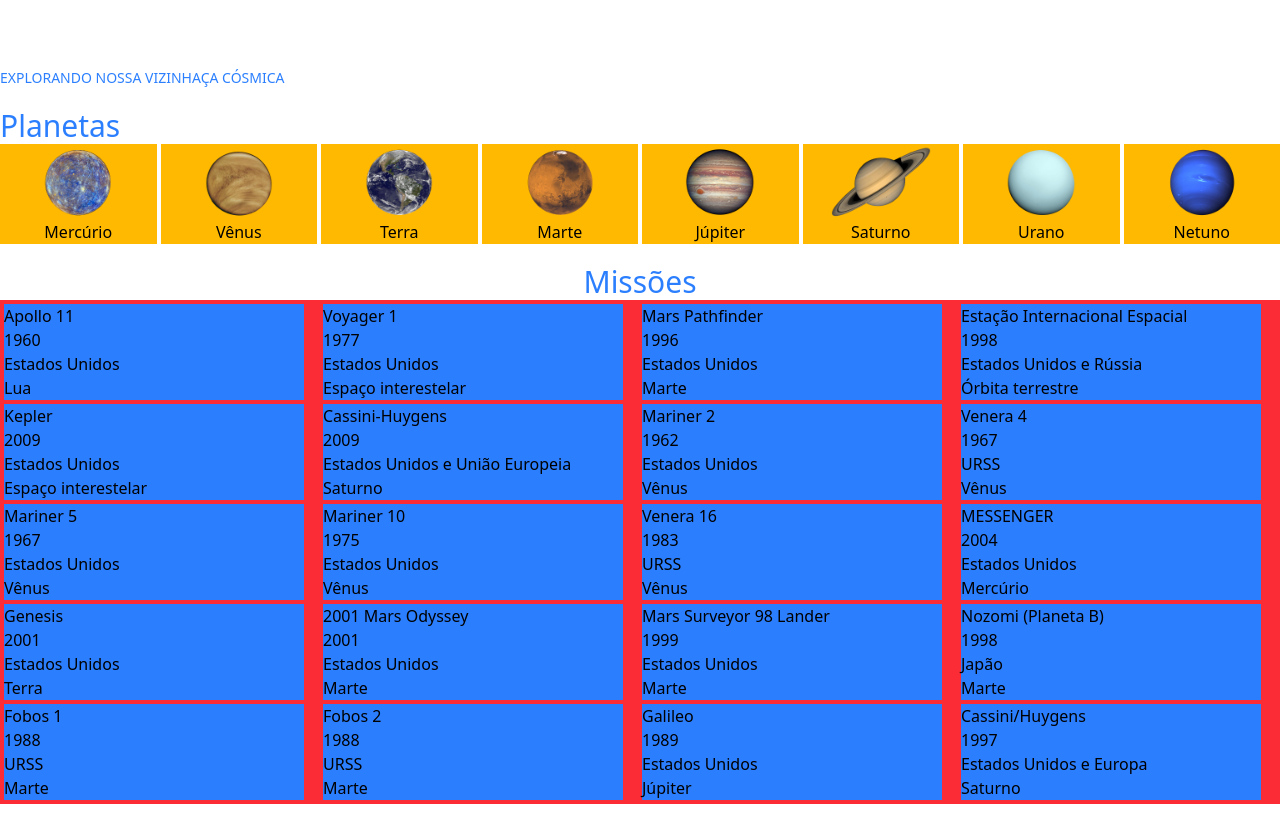
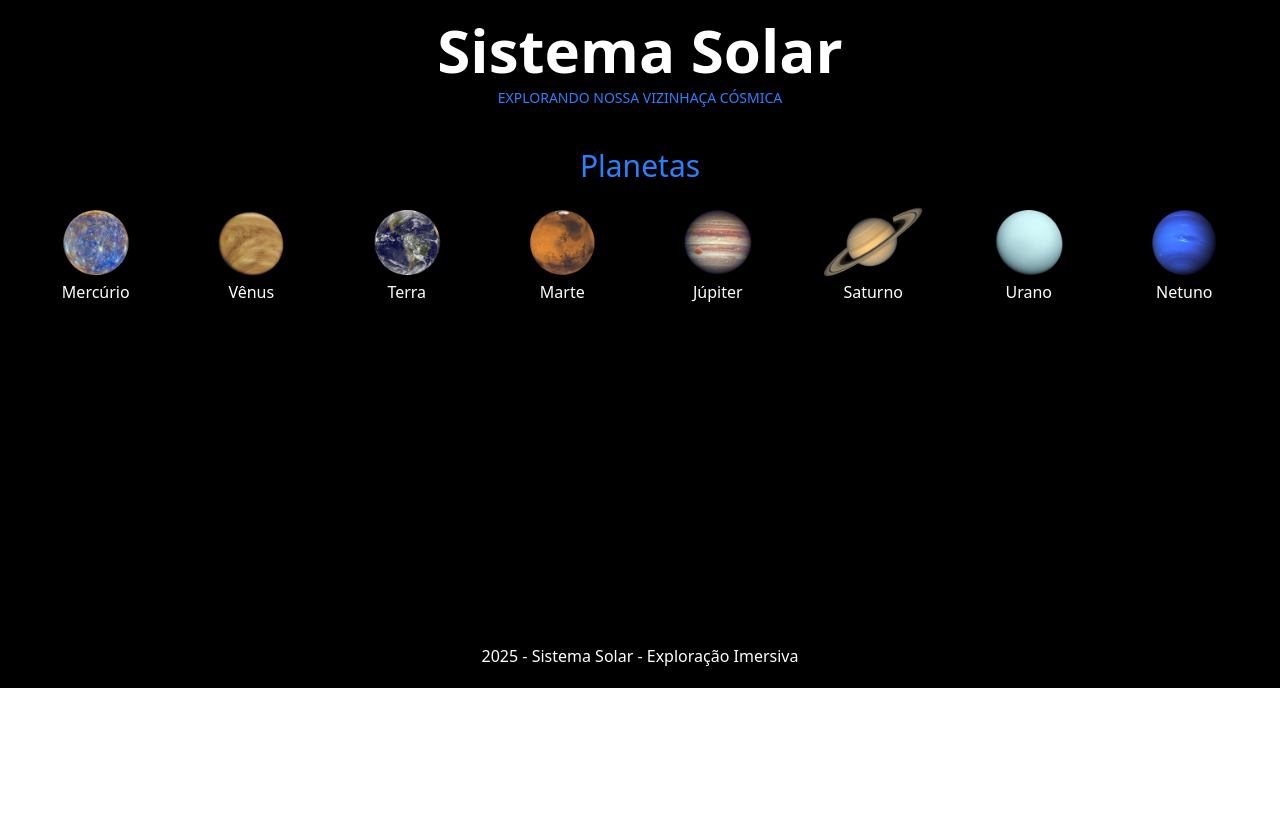
Before and after one commit to andrelucca99/solar_system, a React (Vite) app: page / in a window 1280 px wide. After the commit the page ends 800 px from the top, so only its background shows below. Built offline with nearby package versions, Linux system fonts and the light colour scheme.

Commit message:
feat: add component planetCard and infos de cada planeta

```diff
--- a/src/App.tsx
+++ b/src/App.tsx
@@ -1,13 +1,15 @@
+import { Footer } from "./components/Footer/Footer"
 import { Header } from "./components/Header/Header"
 import { SolarSystem } from "./components/SolarSystem/SolarSystem"
 
 function App() {
 
   return (
-    <>
+    <main className="bg-black gap-5 text-white flex flex-col text-center p-5">
       <Header />
       <SolarSystem />
-    </>
+      <Footer />
+    </main>
   )
 }
 
--- /dev/null
+++ b/src/InfoMission/InfoMission.tsx
@@ -0,0 +1,12 @@
+interface InfoMissionProps {
+  name: string;
+}
+
+export function InfoMission({ name }: InfoMissionProps) {
+  return (
+    <section className="w-full flex items-center justify-around">
+      <div className="w-full h-[300px] bg-red-500"><p>{name}</p></div>
+      <div className="w-full h-[300px] bg-yellow-300">dados do planeta</div>
+    </section>
+  )
+}
--- a/src/components/PlanetCard/PlanetCard.tsx
+++ b/src/components/PlanetCard/PlanetCard.tsx
@@ -1,15 +1,17 @@
 interface IPlanetCard {
   planetName: string,
   planetImage: string,
+  onPlanetClick: (planetName: string) => void;
 }
 
-export function PlanetCard({ planetImage, planetName }: IPlanetCard) {
+export function PlanetCard({ planetImage, planetName, onPlanetClick }: IPlanetCard) {
   return (
-    <article className="w-[300px] h-[100px] bg-amber-400 flex flex-col items-center justify-center p-1">
+    <article className="w-[300px] h-[100px] flex flex-col items-center justify-center p-1">
       <img
-        className="w-[100px]"
+        className="w-[100px] cursor-pointer"
         src={planetImage}
         alt={`Planeta ${planetName}`}
+        onClick={() => onPlanetClick(planetImage)}
       />
       <p>{planetName}</p>
     </article>
--- a/src/components/SolarSystem/SolarSystem.tsx
+++ b/src/components/SolarSystem/SolarSystem.tsx
@@ -1,19 +1,35 @@
 import { Title } from "../Title/Title";
 import { Planets } from "../../data/planets";
 import { PlanetCard } from "../PlanetCard/PlanetCard";
-import { Missions } from "../../Missions/Missions";
+import { useState } from "react";
+import { InfoMission } from "../../InfoMission/InfoMission";
 
 export function SolarSystem() {
+  const [selectedPlanet, setSelectedPlanet] = useState<string | null>(null);
+
+  const handlePlanetClick = (planetName: string) => {
+    setSelectedPlanet(planetName);
+  }
+
+  const planetInfo = Planets.find((planet) => planet.name === selectedPlanet);
+
   return (
     <>
       <Title headline="Planetas" />
       <section className="flex gap-1">
         {Planets && Planets.map(({ name, image }) => (
-          <PlanetCard key={name} planetName={name} planetImage={image} />
+          <PlanetCard
+            key={name}
+            planetName={name}
+            planetImage={image}
+            onPlanetClick={handlePlanetClick}
+          />
         ))}
       </section>
-      <section>
-        <Missions />
+      <section className="w-full h-[300px]">
+        {selectedPlanet && planetInfo && (
+          <InfoMission name={planetInfo.name} />
+        )}
       </section>
     </>
   )
```
